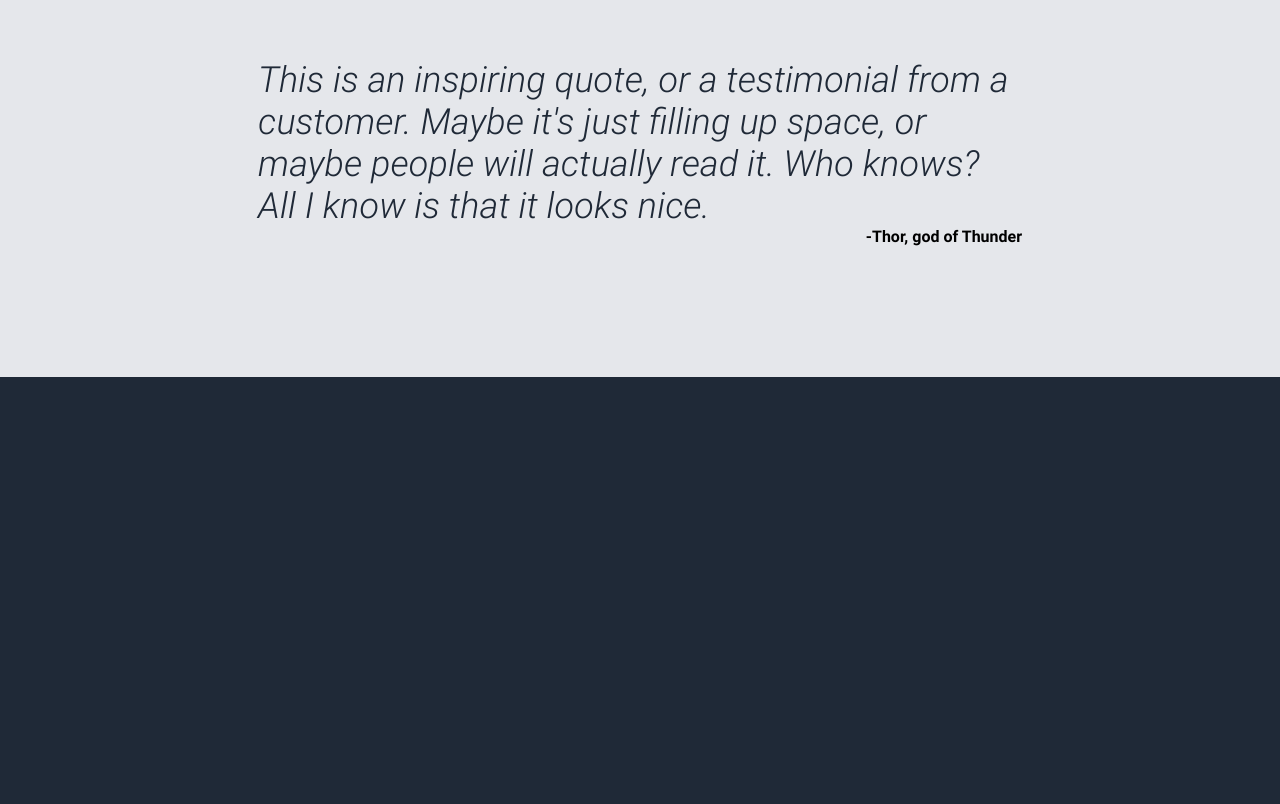
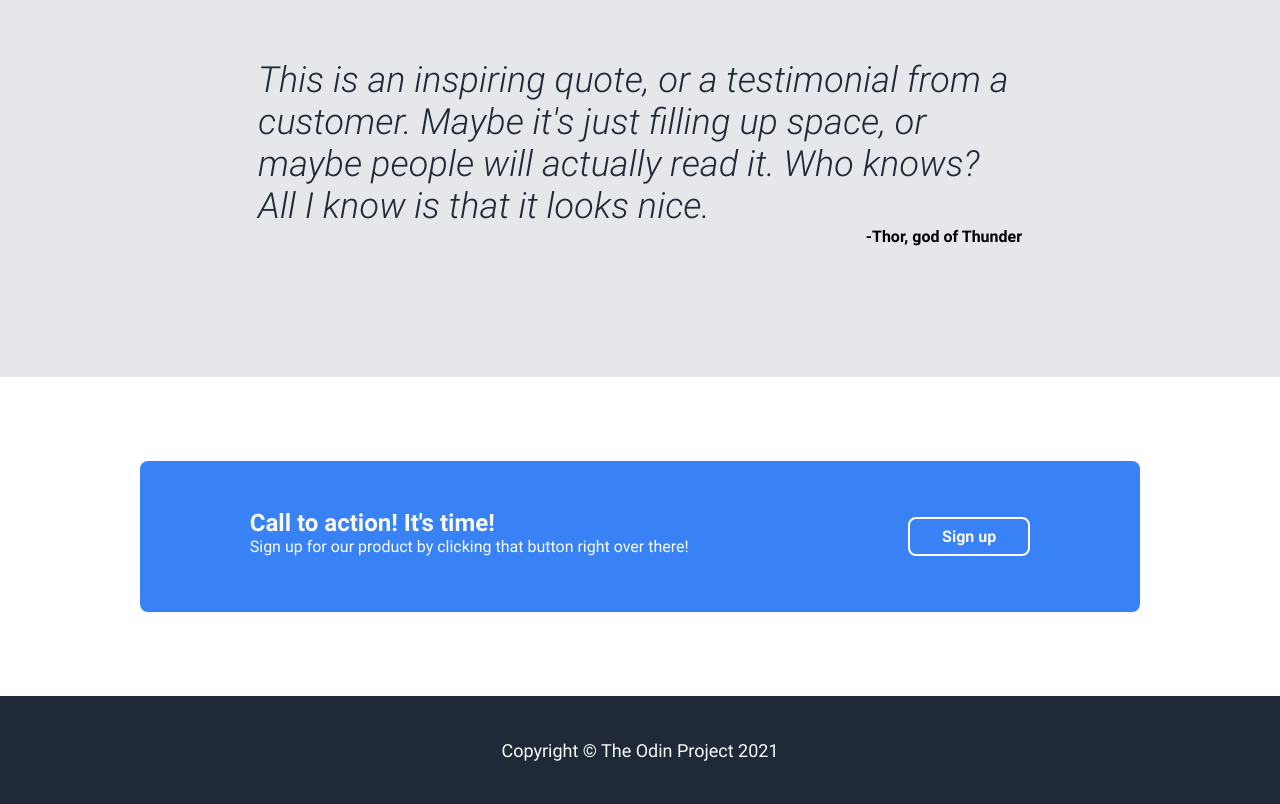
Before and after one commit to mateusmeloxyz/landing-page-template, a plain HTML site: page index.html in a window 1280 px wide. Shown: the part 1074-1878 px from the top of the page. Before the commit the page ends 1451 px from the top, so only its background shows below. Drawn offline with Linux system fonts and the light colour scheme.

Commit message:
Create signup section + footer

```diff
--- a/index.html
+++ b/index.html
@@ -65,8 +65,18 @@
         </div>
     </div>
 
+    <div class="signup-section">
+        <div class="signup-container">
+            <div class="signup-text">
+                <h2>Call to action! It's time!</h2>
+                <p>Sign up for our product by clicking that button right over there!</p>
+            </div>
+            <button>Sign up</button>
+        </div>
+    </div>
+
     <footer>
-
+        <div>Copyright © The Odin Project 2021</div>
     </footer>
 
 </body>
--- a/styles.css
+++ b/styles.css
@@ -66,13 +66,15 @@ body {
 header,
 .main-container,
 .information,
-.quote-container
+.quote-container,
+.signup-container,
 footer {
     max-width: 1000px;
     margin: auto;
 }
 
-.information-container {
+.information-container,
+.signup-section {
     background: white;
 }
 
@@ -134,15 +136,17 @@ header ul a{
     font-size: 18px;
 }
 
-.main-container button {
+.main-container button,
+.signup-section button {
     margin: 8px 0;
     padding: 8px 32px;
     border: none;
     background: #3882F6;
-    color: #E5E7EB;
+    color: #F9FaF8;
     font: inherit;
     font-weight: bold;
     border-radius: 8px;
+    cursor: pointer;
 }
 
 .main-container .img {
@@ -214,3 +218,33 @@ header ul a{
     align-self: flex-end;
     font-weight: bold;
 }
+
+.signup-section {
+    padding: 84px 0;
+
+}
+
+.signup-section .signup-container {
+    background: #3882F6;
+    border-radius: 8px;
+    display: flex;
+    justify-content: space-around;
+    padding: 48px 0;
+}
+
+.signup-section .signup-text {
+    color: #F9FAF8
+}
+
+.signup-section button {
+    border: 2px solid white;
+}
+
+footer {
+    height: 108px;
+    color: #F9FaF8;
+    font-size: 18px;
+    display: flex;
+    justify-content: center;
+    align-items: center;
+}
```
